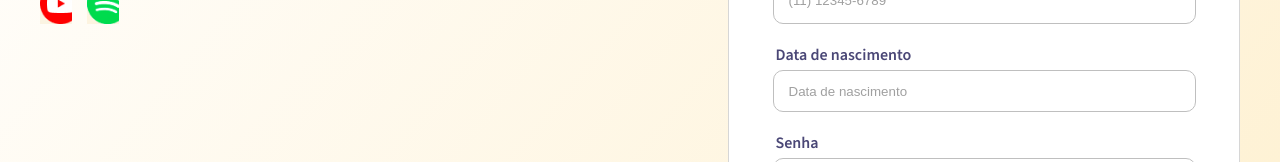
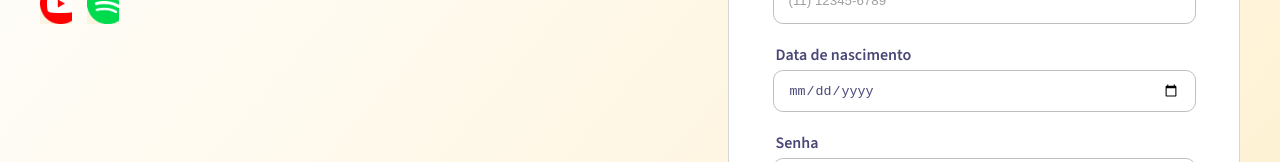
Before and after one commit to SquadLuzRosa/pipoca-agil-front, a Next.js app: page /register in a window 1280 px wide. Shown: the part 436-598 px from the top of the page. Built offline with nearby package versions, Linux system fonts and the light colour scheme.

Commit message:
update: Atualizando um bug nos inputs

```diff
--- a/package.json
+++ b/package.json
@@ -10,6 +10,7 @@
   },
   "dependencies": {
     "@hookform/resolvers": "^3.3.2",
+    "axios": "^1.6.5",
     "eslint-config-prettier": "^9.1.0",
     "eslint-plugin-prettier": "^5.0.1",
     "eslint-plugin-react": "^7.33.2",
--- a/src/components/layout/inputs/Input.jsx
+++ b/src/components/layout/inputs/Input.jsx
@@ -105,6 +105,8 @@ const Input = forwardRef(({ label, error, mask, onTogglePasswordVisibility, type
         <StyledMaskedInput mask={mask} maskChar="_" placeholder={label} error={error} {...props} ref={ref} hasError={hasError}/>
       ) : (
         <InputPassword>
+          {type === 'password' ? (
+            <>
               <StyledInput
                 type={showPassword ? 'text' : 'password'}
                 placeholder={label}
@@ -113,15 +115,22 @@ const Input = forwardRef(({ label, error, mask, onTogglePasswordVisibility, type
                 ref={ref}
                 hasError={hasError}
               />
-          {type === 'password' && (
               <StyledEyeIcon onClick={togglePasswordVisibility}>
                 {showPassword ?
                   <IconOpenPassword src="/eyer.png" alt="" />
-
                   : <IconClosePassword src="/eyer_off.png" alt="" />
-
                 }
               </StyledEyeIcon>
+            </>
+          ) : (
+            <StyledInput
+              type={type}
+              placeholder={label}
+              error={error}
+              {...props}
+              ref={ref}
+              hasError={hasError}
+            />
           )}
         </InputPassword>
 
--- /dev/null
+++ b/src/pages/api/user_api/userRegister.js
@@ -0,0 +1,15 @@
+// api_userRegister.js
+import axios from "axios";
+
+const postRegister = async (formData) => {
+  try {
+    const response = await axios.post(`http://localhost:3001/auth/register`, formData);
+    console.log(response.data);
+    return response.data;
+  } catch (error) {
+    console.error("ERROR: ", error);
+    throw error; // Lançar o erro novamente para que o chamador possa lidar com ele, se necessário
+  }
+};
+
+export default postRegister;
--- a/src/pages/register.jsx
+++ b/src/pages/register.jsx
@@ -16,6 +16,8 @@ import {
   ButtonModal
 } from '@/components/layout/ModalConfirmation'
 import { SuccessModal, SuccessButtons } from '@/components/layout/SuccessModal'
+import postRegister from './api/user_api/userRegister'
+
 
 const FormContainerOut = styled.div`
   border: 1px solid rgba(204, 204, 204, 0.8);
@@ -144,6 +146,27 @@ function RegisterPage() {
       console.log('Senha oculta');
     }
   };
+  const postDataFunction = async () => {
+    const formData = {
+      name: 'thiago Silva',
+      email: 'tftf@gmail.com',
+      phone: '61994162084',
+      dateOfBirth: '29/08/2002',
+      password: '123456789@Th',
+      confirmPassword: '123456789@Th'
+    };
+
+    try {
+      const responseData = await postRegister(formData);
+      // Lide com a resposta aqui (se necessário)
+      console.log("Dados enviados com sucesso:", responseData);
+    } catch (error) {
+      // Lide com erros aqui
+      console.error("Erro ao enviar os dados:", error);
+      // Você também pode querer notificar o usuário sobre o erro, se apropriado
+    }
+  };
+
 
   return (
     <>
@@ -300,7 +323,7 @@ function RegisterPage() {
           </ModalContent>
           <div>
             <ModalButtons>
-              <ButtonModal colorbg={true} onClick={openSuccessModal}>Sim, finalizar cadastro</ButtonModal>
+              <ButtonModal colorbg={true} onClick={postDataFunction}>Sim, finalizar cadastro</ButtonModal>
               <ButtonModal onClick={reopenModal}>Não, preciso editar</ButtonModal>
             </ModalButtons>
           </div>
```
Also changed, not shown: 1 other file (tests, documents, lock files or other folders). Lines whose indentation alone changed are shown as unchanged.
